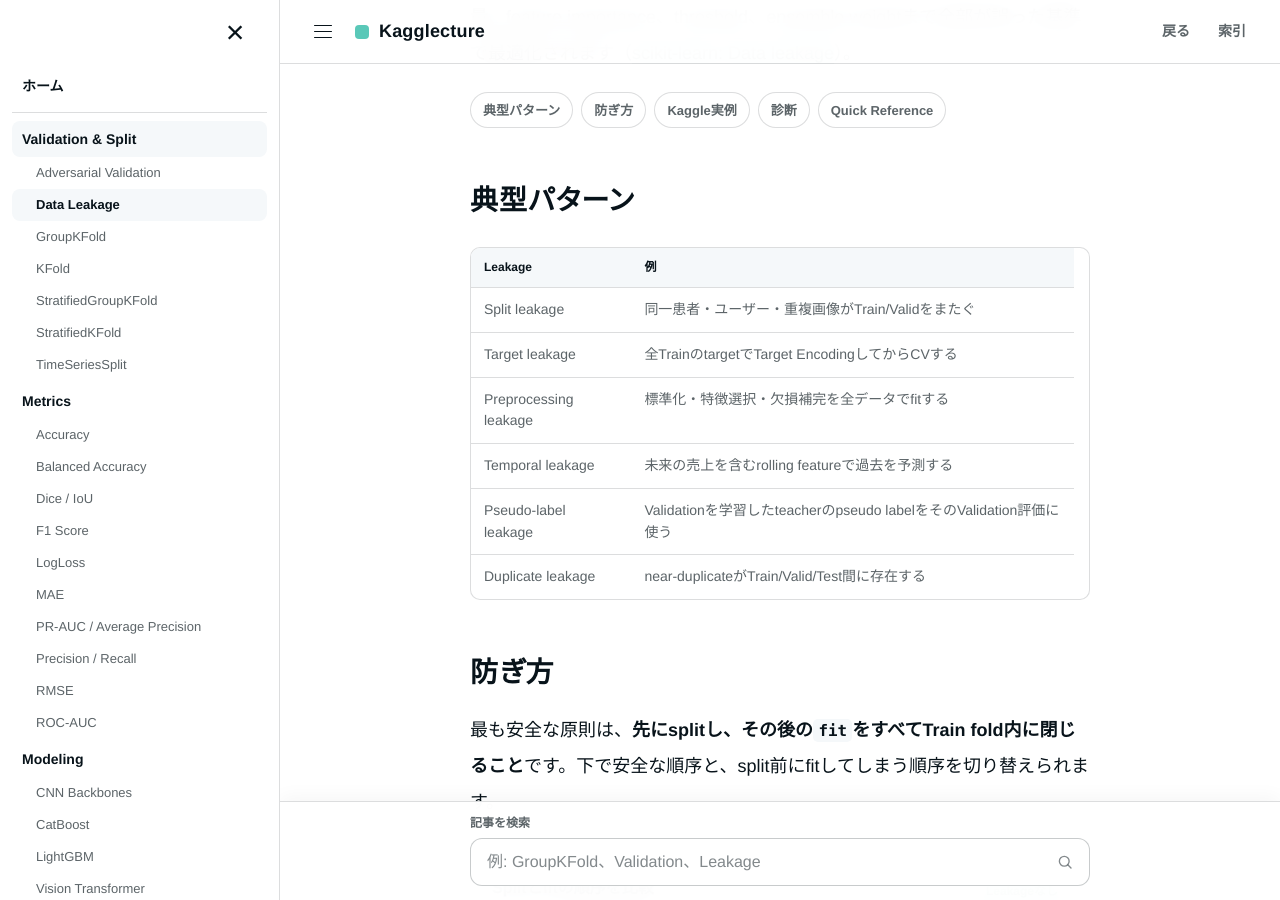
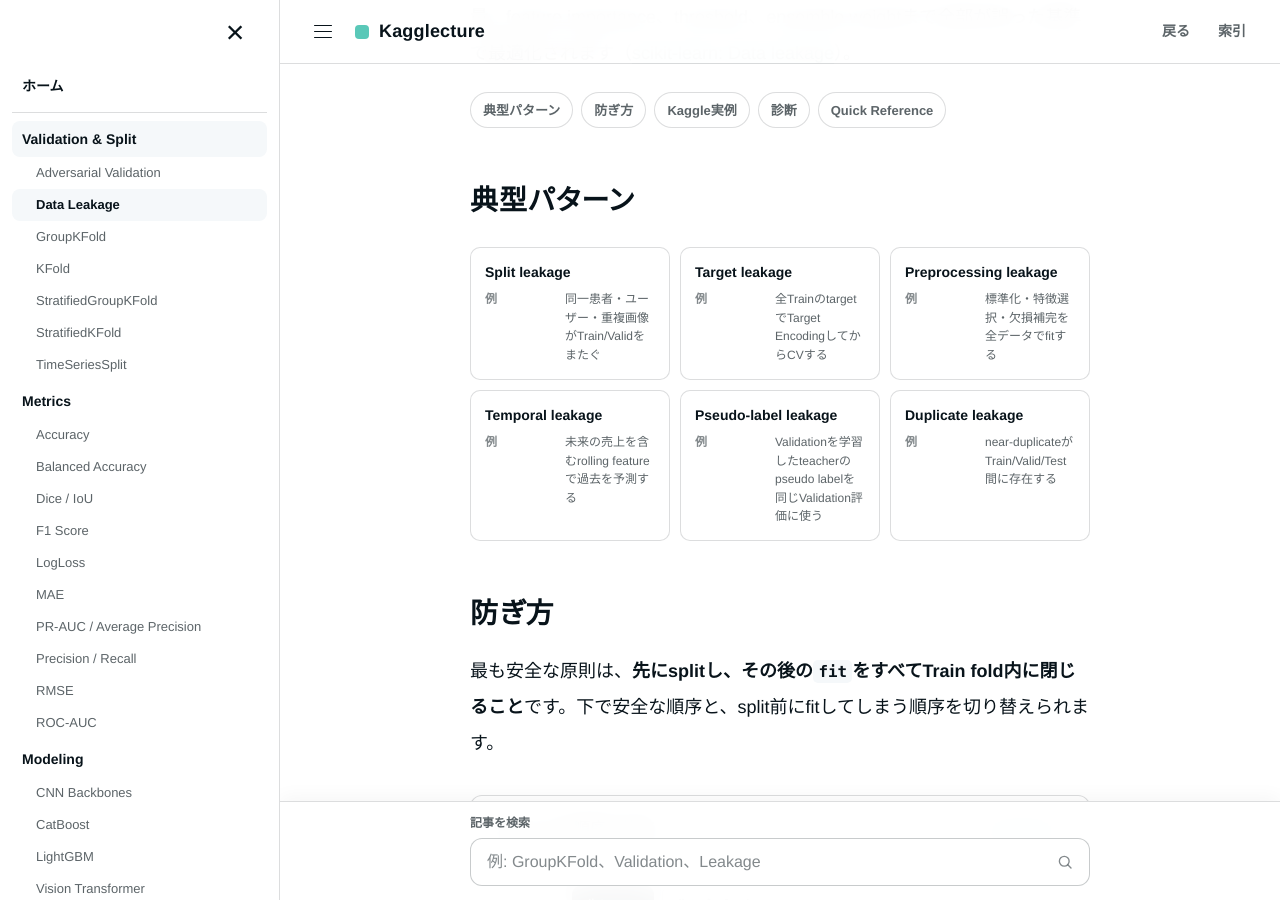
Before and after one commit to morikazu1119/Kagglecture, a Jekyll site: the page built from wiki/validation/data-leakage.md, in a window 1280 px wide and 900 px high, scrolled down 331 px. Built offline with Jekyll 4.4.1, drawn with Linux system fonts in a browser that asks for light colours.

Commit message:
refactor: render leakage patterns as HTML cards

```diff
--- a/wiki/validation/data-leakage.md
+++ b/wiki/validation/data-leakage.md
@@ -31,14 +31,14 @@ Kaggleでは強いモデルより先に潰すべき問題です。Leakageがあ
 
 ## 典型パターン {#patterns}
 
-| Leakage | 例 |
-|---|---|
-| Split leakage | 同一患者・ユーザー・重複画像がTrain/Validをまたぐ |
-| Target leakage | 全TrainのtargetでTarget EncodingしてからCVする |
-| Preprocessing leakage | 標準化・特徴選択・欠損補完を全データでfitする |
-| Temporal leakage | 未来の売上を含むrolling featureで過去を予測する |
-| Pseudo-label leakage | Validationを学習したteacherのpseudo labelをそのValidation評価に使う |
-| Duplicate leakage | near-duplicateがTrain/Valid/Test間に存在する |
+<div class="comparison-board" aria-label="Data Leakageの典型パターン">
+  <section class="comparison-card"><h4>Split leakage</h4><dl><dt>例</dt><dd>同一患者・ユーザー・重複画像がTrain/Validをまたぐ</dd></dl></section>
+  <section class="comparison-card"><h4>Target leakage</h4><dl><dt>例</dt><dd>全TrainのtargetでTarget EncodingしてからCVする</dd></dl></section>
+  <section class="comparison-card"><h4>Preprocessing leakage</h4><dl><dt>例</dt><dd>標準化・特徴選択・欠損補完を全データでfitする</dd></dl></section>
+  <section class="comparison-card"><h4>Temporal leakage</h4><dl><dt>例</dt><dd>未来の売上を含むrolling featureで過去を予測する</dd></dl></section>
+  <section class="comparison-card"><h4>Pseudo-label leakage</h4><dl><dt>例</dt><dd>Validationを学習したteacherのpseudo labelを同じValidation評価に使う</dd></dl></section>
+  <section class="comparison-card"><h4>Duplicate leakage</h4><dl><dt>例</dt><dd>near-duplicateがTrain/Valid/Test間に存在する</dd></dl></section>
+</div>
 
 ## 防ぎ方 {#prevention}
 
```
